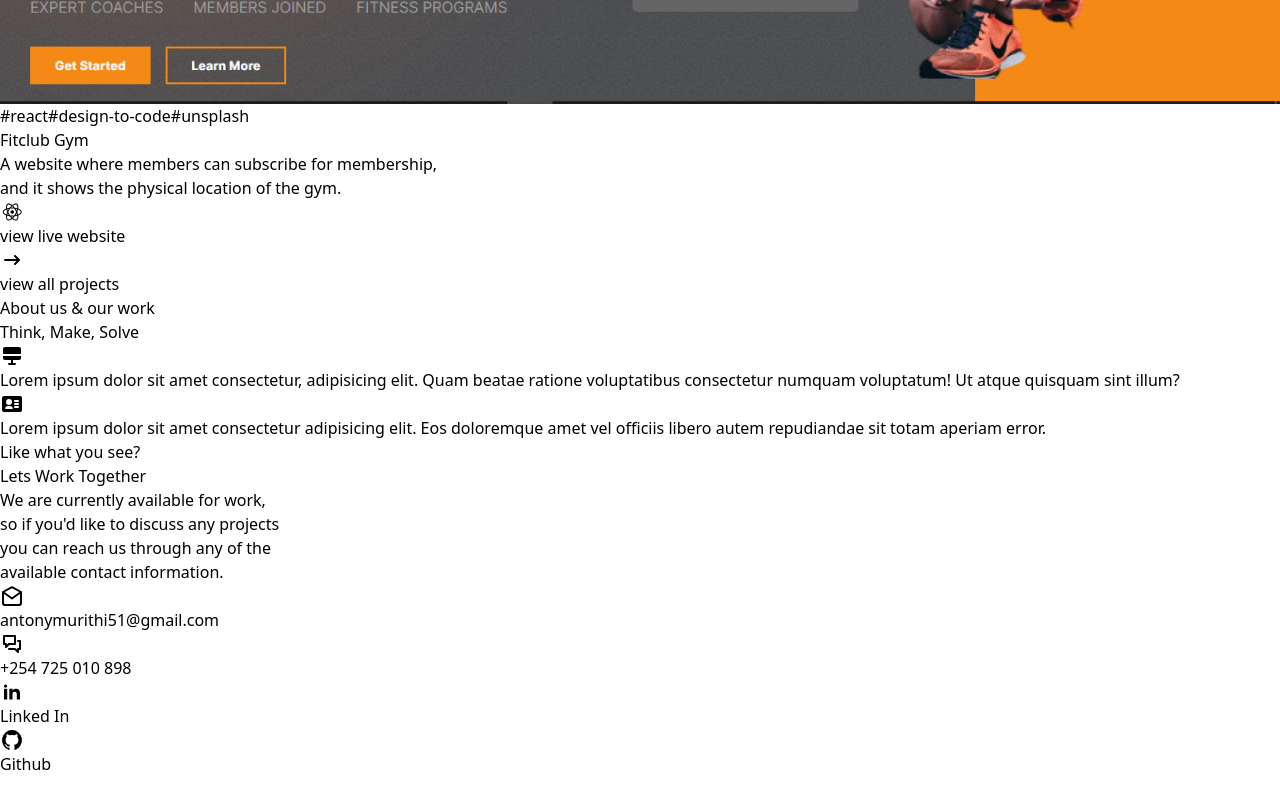
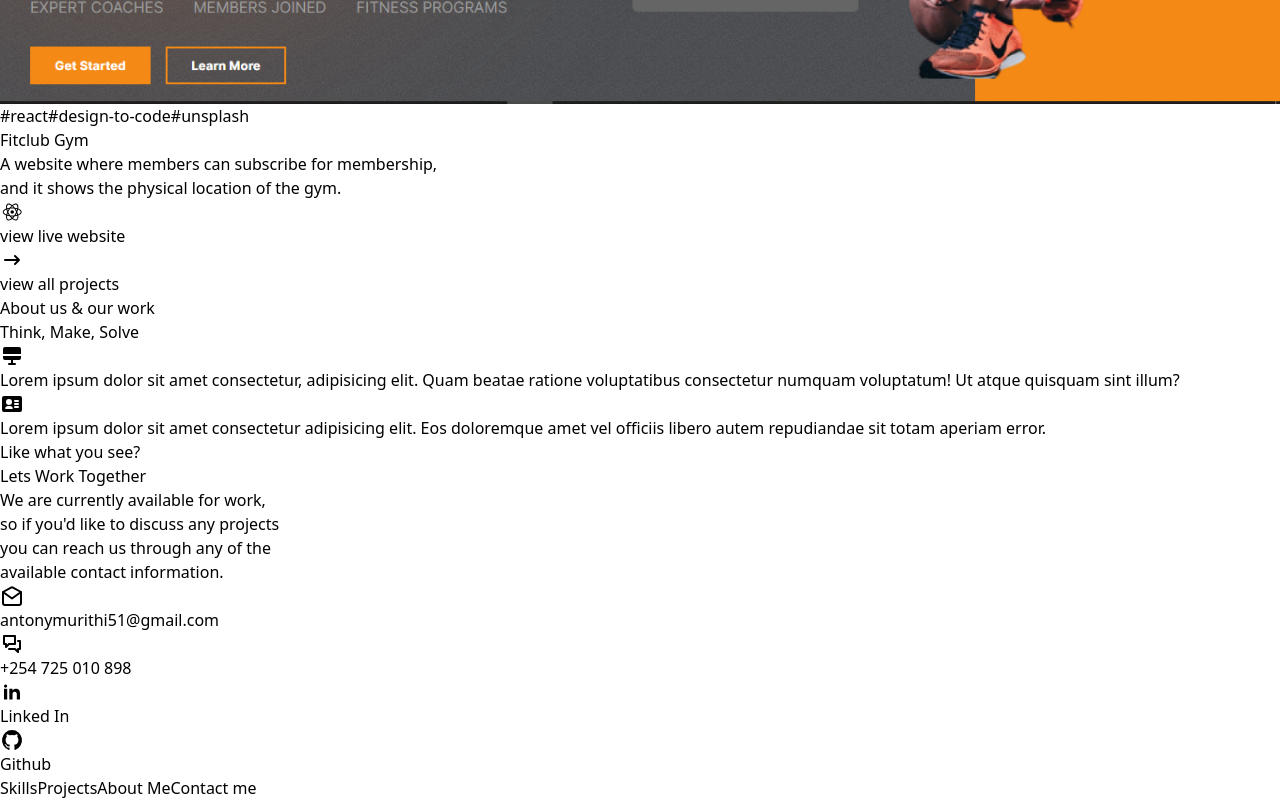
Before and after one commit to codewithAntony/Aleton-services, a React (Vite) app: page / in a window 1280 px wide. Shown: the part 2277-3077 px from the top of the page. Before the commit the page ends 3053 px from the top, so only its background shows below. Built offline with nearby package versions, Linux system fonts and the light colour scheme.

Commit message:
Readme updates

```diff
--- a/src/components/About.jsx
+++ b/src/components/About.jsx
@@ -1,7 +1,7 @@
 function About() {
     return (
-        <div className="bg-[#FFD43A] py-[80px]">
-            <div className="w-full mx-auto p-3 max-w-6xl">
+        <div className="relative bg-[#FFD43A] py-[80px]">
+            <div className="absolute inset-0 w-full mx-auto p-3 max-w-6xl">
                 <div className="flex flex-col sm:flex-row sm:gap-[190px]">
                     <div className="w-full md:w-1/2 lg:w-2/3">
                         <h2 className="text-[#5359B9] font-semibold text-lg pb-[15px]">
@@ -67,7 +67,7 @@ function About() {
                             Lets Work Together
                         </h1>
                     </div>
-                    <div className="relative flex flex-col gap-7 sm:gap-[210px] p-3 sm:flex sm:flex-row sm:p-7">
+                    <div className="flex flex-col gap-7 sm:gap-[210px] p-3 sm:flex sm:flex-row sm:p-7">
                         <p className="pl-2 text-gray-500 font-medium">
                             We are currently available for work, <br /> so if
                             you'd like to discuss any projects <br /> you can
@@ -159,6 +159,14 @@ function About() {
                         </div>
                     </div>
                 </div>
+                <div className="bg-[#3C394A]">
+                    <div>
+                        <span>Skills</span>
+                        <span>Projects</span>
+                        <span>About Me</span>
+                        <span>Contact me</span>
+                    </div>
+                </div>
             </div>
         </div>
     );
```
Also changed, not shown: 1 other file (tests, documents, lock files or other folders).
